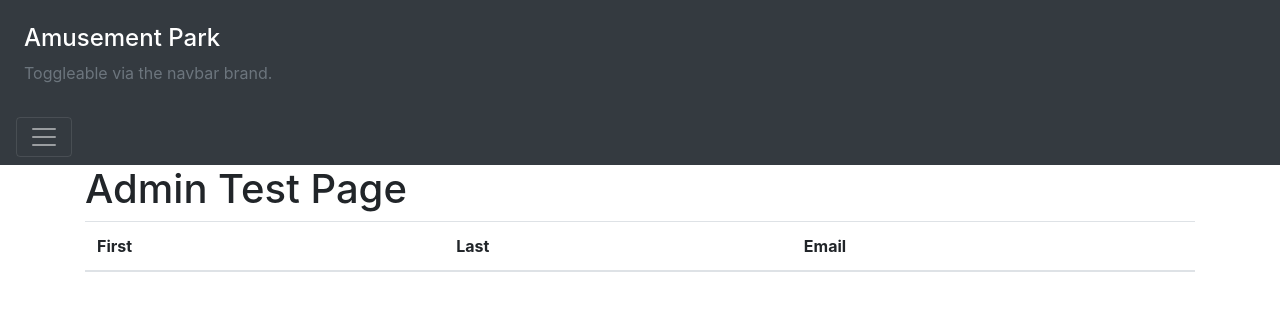
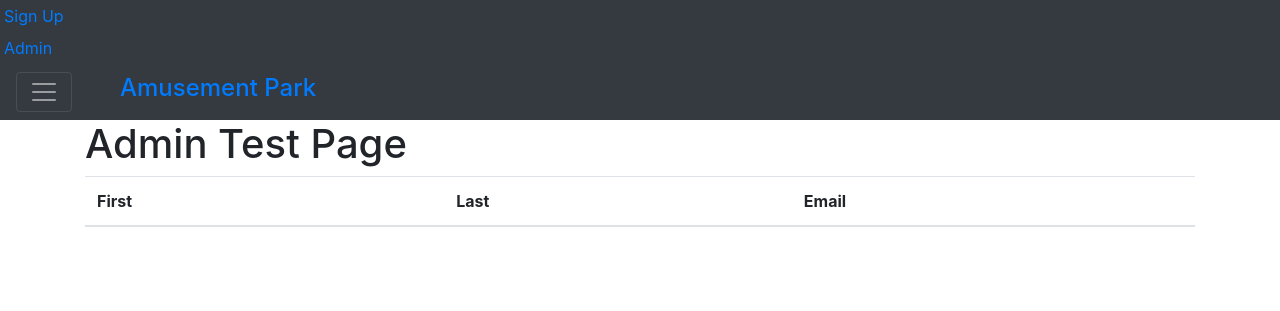
Before and after one commit to Austinkchow/amusement-park, a Django app: page /administrator/ in a window 1280 px wide, after a click that opens the changed part. Shown: the top 311 px of the page. Run offline with Django 3.2, Linux system fonts and the light colour scheme; lists and menus that the app fills with data are empty; some libraries are stand-ins or nearby versions.

Commit message:
navbar adjust

```diff
--- a/amusementPark/main_app/templates/base.html
+++ b/amusementPark/main_app/templates/base.html
@@ -16,15 +16,19 @@
   <header>
     <div class="pos-f-t">
       <div class="collapse" id="navbarToggleExternalContent">
-        <div class="bg-dark p-4">
-          <h5 class="text-white h4">Amusement Park</h5>
-          <span class="text-muted">Toggleable via the navbar brand.</span>
+        <div class="bg-dark p-1">
+          <span class="text-muted"><a href="{% url 'signup' %}">Sign Up</a></span>
+        </div>
+        <div class="bg-dark p-1">
+          <span class="text-muted"><a href="{% url 'admin' %}">Admin</a></span>
         </div>
       </div>
-      <nav class="navbar navbar-dark bg-dark">
-        <button class="navbar-toggler" type="button" data-toggle="collapse" data-target="#navbarToggleExternalContent" aria-controls="navbarToggleExternalContent" aria-expanded="false" aria-label="Toggle navigation">
+      <nav class="navbar navbar-dark bg-dark d-flex justify-content-start">
+        <button class="navbar-toggler " type="button" data-toggle="collapse" data-target="#navbarToggleExternalContent"
+          aria-controls="navbarToggleExternalContent" aria-expanded="false" aria-label="Toggle navigation">
           <span class="navbar-toggler-icon"></span>
         </button>
+        <h5 class="text-white h4 px-md-5"><a href="{% url 'home' %}">Amusement Park</a></h5>
       </nav>
     </div>
   </header>
@@ -36,9 +40,15 @@
   </main>
 
   <!-- Bootstrap JavaScript -->
-  <script src="https://code.jquery.com/jquery-3.3.1.slim.min.js" integrity="sha384-q8i/X+965DzO0rT7abK41JStQIAqVgRVzpbzo5smXKp4YfRvH+8abtTE1Pi6jizo" crossorigin="anonymous"></script>
-  <script src="https://cdnjs.cloudflare.com/ajax/libs/popper.js/1.14.7/umd/popper.min.js" integrity="sha384-UO2eT0CpHqdSJQ6hJty5KVphtPhzWj9WO1clHTMGa3JDZwrnQq4sF86dIHNDz0W1" crossorigin="anonymous"></script>
-  <script src="https://stackpath.bootstrapcdn.com/bootstrap/4.3.1/js/bootstrap.min.js" integrity="sha384-JjSmVgyd0p3pXB1rRibZUAYoIIy6OrQ6VrjIEaFf/nJGzIxFDsf4x0xIM+B07jRM" crossorigin="anonymous"></script>
+  <script src="https://code.jquery.com/jquery-3.3.1.slim.min.js"
+    integrity="sha384-q8i/X+965DzO0rT7abK41JStQIAqVgRVzpbzo5smXKp4YfRvH+8abtTE1Pi6jizo"
+    crossorigin="anonymous"></script>
+  <script src="https://cdnjs.cloudflare.com/ajax/libs/popper.js/1.14.7/umd/popper.min.js"
+    integrity="sha384-UO2eT0CpHqdSJQ6hJty5KVphtPhzWj9WO1clHTMGa3JDZwrnQq4sF86dIHNDz0W1"
+    crossorigin="anonymous"></script>
+  <script src="https://stackpath.bootstrapcdn.com/bootstrap/4.3.1/js/bootstrap.min.js"
+    integrity="sha384-JjSmVgyd0p3pXB1rRibZUAYoIIy6OrQ6VrjIEaFf/nJGzIxFDsf4x0xIM+B07jRM"
+    crossorigin="anonymous"></script>
 </body>
 
 </html>
```
